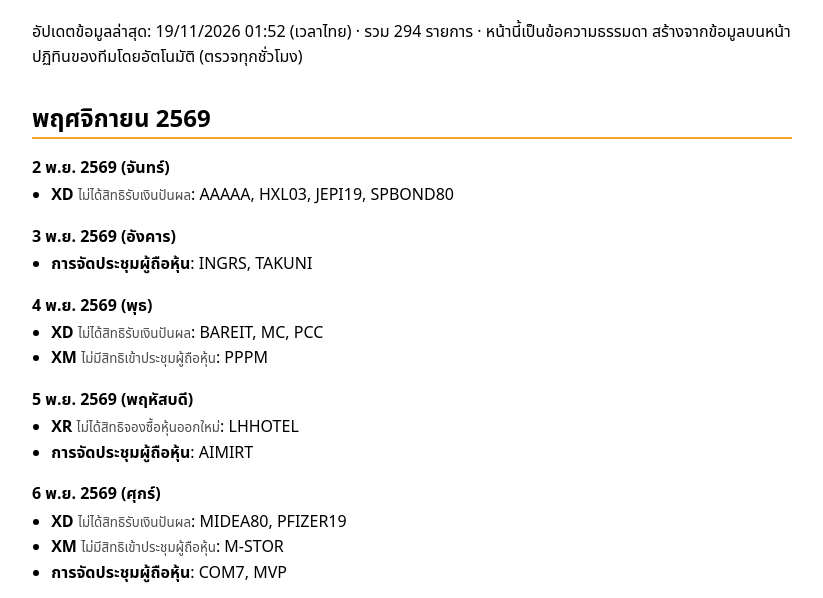
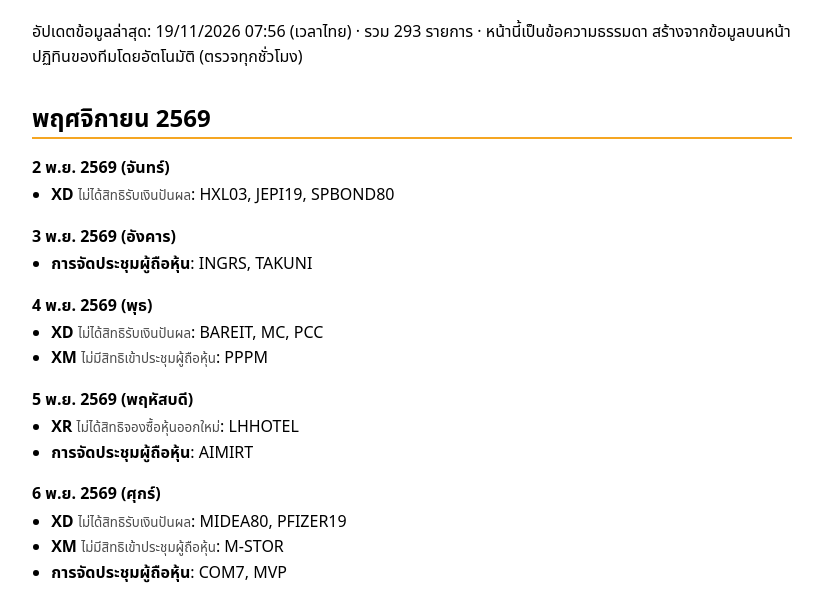
Before and after one commit to avalon8228/data, a plain HTML site: page calendar-list.html in a window 1280 px wide. Shown: the part 133-731 px from the top of the page, without its empty margins (228-1051 px from the left). Drawn offline with Linux system fonts and the light colour scheme.

Commit message:
Update calendar snapshot

```diff
--- a/calendar-list.html
+++ b/calendar-list.html
@@ -4,10 +4,10 @@
 h2{margin:1.8rem 0 .3rem;border-bottom:2px solid #f5a623}h3{margin:1rem 0 .1rem;font-size:1rem}ul{margin:.1rem 0;padding-left:1.2rem}small{opacity:.7}
 </style></head><body>
 <p><a href="index.html">← บันทึกหุ้นของทีม</a> · <a href="calendar.html#import"><b>➕ เพิ่มข้อมูลปฏิทิน</b></a> · <a href="calendar.html">✏️ แก้ไข/ลบรายการ</a></p><h1>รายการปฏิทินหลักทรัพย์</h1>
-<p>อัปเดตข้อมูลล่าสุด: <!--TS-->19/11/2026 01:52<!--/TS--> (เวลาไทย) · รวม 294 รายการ · หน้านี้เป็นข้อความธรรมดา สร้างจากข้อมูลบนหน้าปฏิทินของทีมโดยอัตโนมัติ (ตรวจทุกชั่วโมง)</p>
+<p>อัปเดตข้อมูลล่าสุด: <!--TS-->19/11/2026 07:56<!--/TS--> (เวลาไทย) · รวม 293 รายการ · หน้านี้เป็นข้อความธรรมดา สร้างจากข้อมูลบนหน้าปฏิทินของทีมโดยอัตโนมัติ (ตรวจทุกชั่วโมง)</p>
 <h2>พฤศจิกายน 2569</h2>
 <h3>2 พ.ย. 2569 (จันทร์)</h3><ul>
-<li><b>XD</b> <small>ไม่ได้สิทธิรับเงินปันผล</small>: AAAAA, HXL03, JEPI19, SPBOND80</li>
+<li><b>XD</b> <small>ไม่ได้สิทธิรับเงินปันผล</small>: HXL03, JEPI19, SPBOND80</li>
 </ul>
 <h3>3 พ.ย. 2569 (อังคาร)</h3><ul>
 <li><b>การจัดประชุมผู้ถือหุ้น</b>: INGRS, TAKUNI</li>
```
